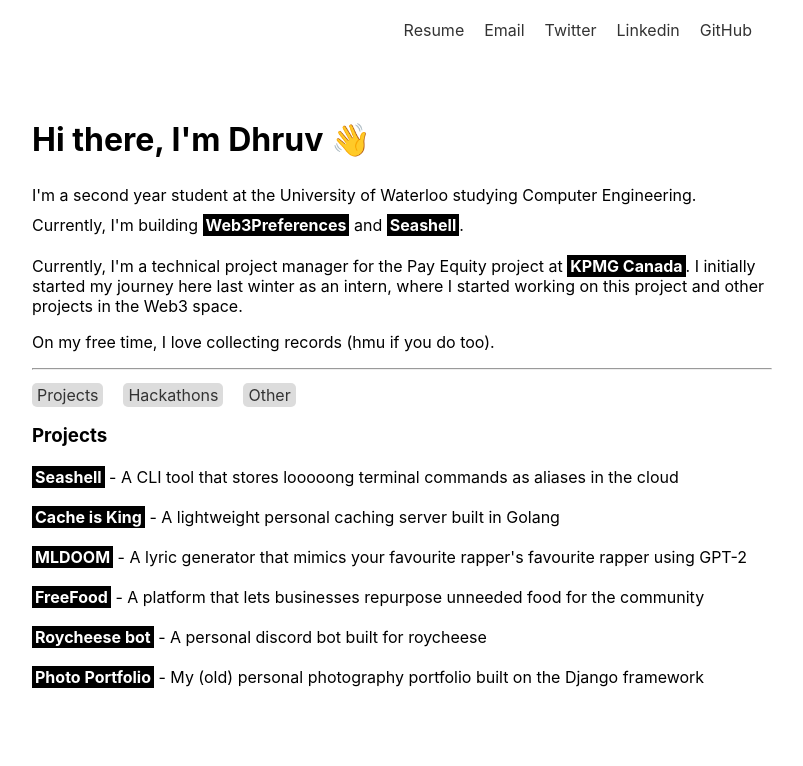
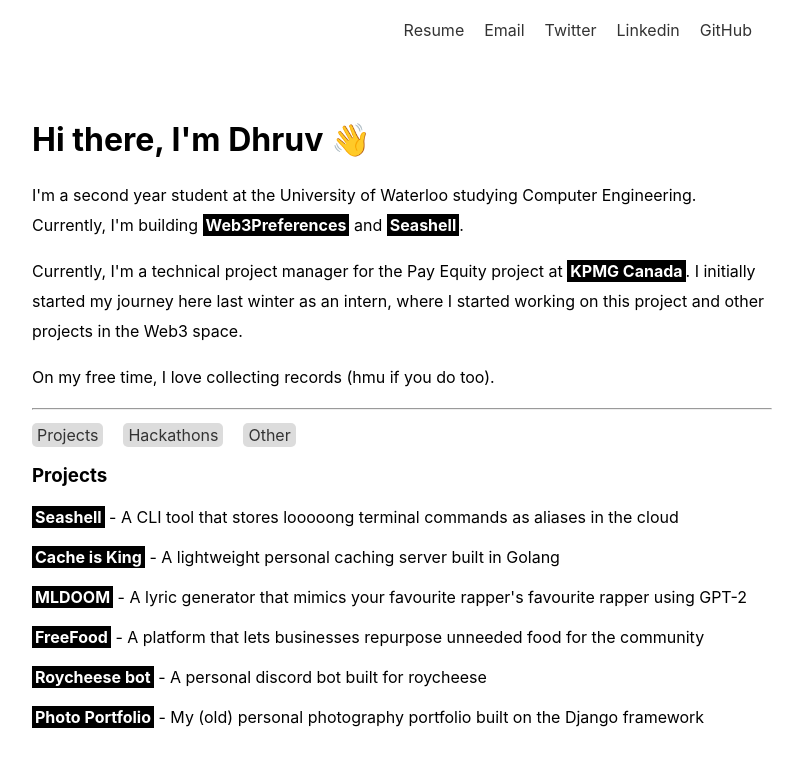
Before and after one commit to dbvora03/portfolio, a Next.js app: page / in a window 1280 px wide. Shown: the top 766 px of the page, without its empty margins (238-1041 px from the left). Built offline with nearby package versions, Linux system fonts and the light colour scheme.

Commit message:
added resume

```diff
--- a/components/Header.js
+++ b/components/Header.js
@@ -9,8 +9,8 @@
       <nav>
         <ul>
           <li>
-            <Link href='/'>
-              <a href='/' >Resume</a>
+            <Link href='/Dhruv_Vora_Resume.pdf'>
+              <a href='/Dhruv_Vora_Resume.pdf' >Resume</a>
             </Link>
 
             <a href='mailto:dbvora03@gmail.com' >Email</a>
--- a/pages/index.js
+++ b/pages/index.js
@@ -30,8 +30,8 @@
       </Head>
       <h1>Hi there, I{"'"}m Dhruv 👋 </h1>
       <p className={styles.paragraph} >I{"'"}m a second year student at the University of Waterloo studying Computer Engineering. Currently, I'm building <strong className={styles.strong} >Web3Preferences</strong> and <strong className={styles.strong} >Seashell</strong>.</p>
-      <p> Currently, I{"'"}m a technical project manager for the Pay Equity project at <strong className={styles.strong} >KPMG Canada</strong>. I initially started my journey here last winter as an intern, where I started working on this project and other projects in the Web3 space.</p>
-      <p>On my free time, I love collecting records (hmu if you do too).</p>
+      <p className={styles.paragraph}> Currently, I{"'"}m a technical project manager for the Pay Equity project at <strong className={styles.strong} >KPMG Canada</strong>. I initially started my journey here last winter as an intern, where I started working on this project and other projects in the Web3 space.</p>
+      <p className={styles.paragraph}>On my free time, I love collecting records (hmu if you do too).</p>
       <hr></hr>
       <div className={styles.header}>
         <a className={styles.options_bar} onClick={() => setOptionSelect("projects")} >Projects</a>
```
Also changed, not shown: 1 other file (tests, documents, lock files or other folders).
